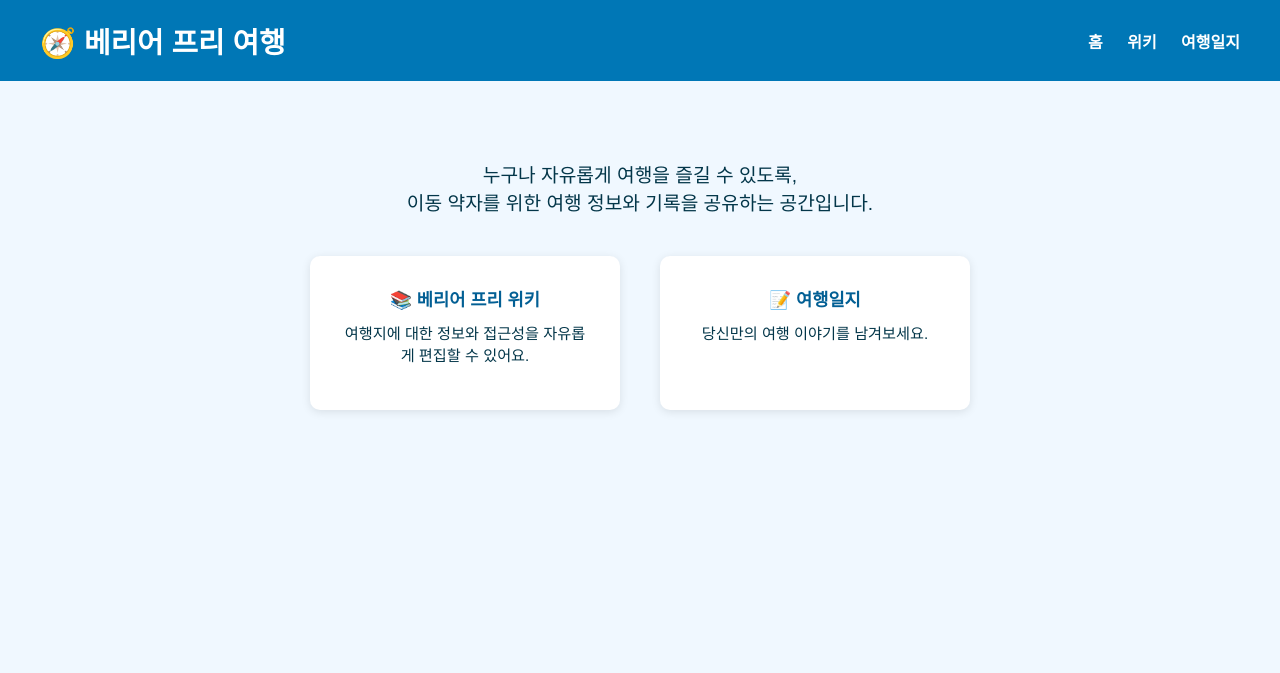
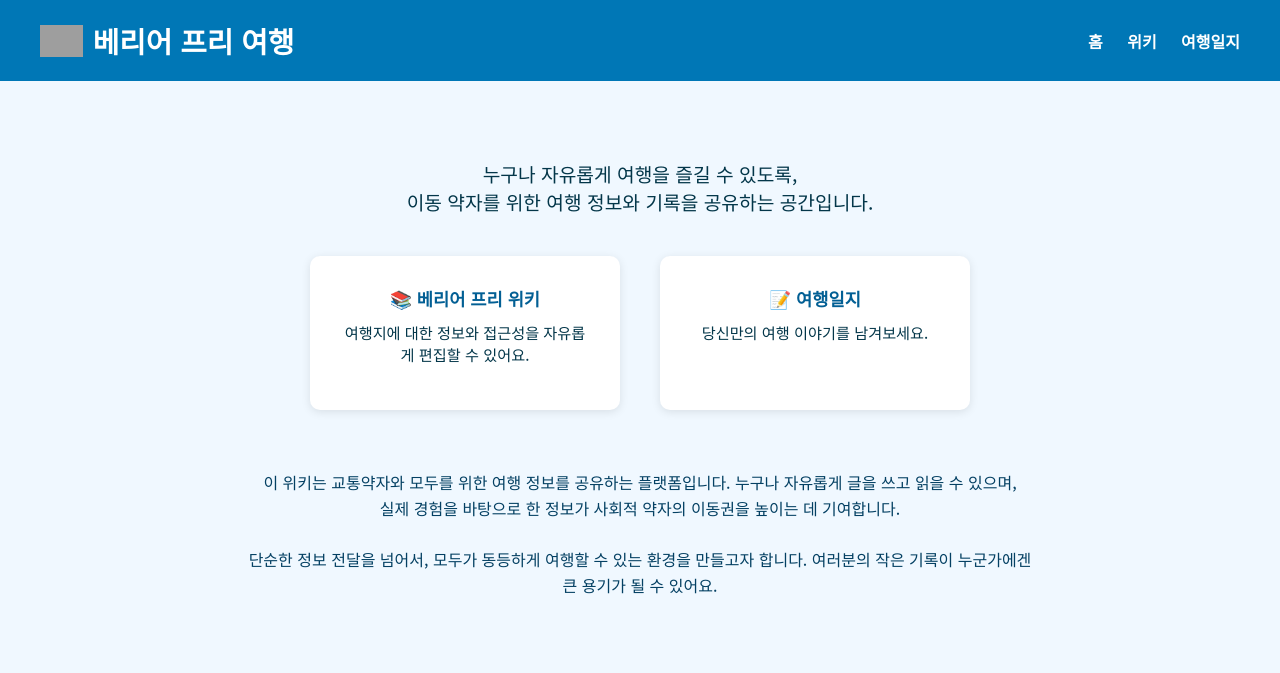
Before and after one commit to woogangster/Barrier-Free, a Flask app: page / in a window 1280 px wide. Shown: the top 673 px of the page. Run offline with Flask 3, Linux system fonts and the light colour scheme; grey boxes are pictures that could not be loaded.

Commit message:
style: 홈화면 디자인 개선 및 소개 내용 추가

```diff
--- a/templates/home.html
+++ b/templates/home.html
@@ -3,10 +3,11 @@
 <head>
   <meta charset="UTF-8">
   <title>베리어 프리 여행</title>
+  <link href="https://fonts.googleapis.com/css2?family=Noto+Sans+KR&display=swap" rel="stylesheet">
   <style>
     body {
       margin: 0;
-      font-family: 'Helvetica Neue', sans-serif;
+      font-family: 'Noto Sans KR', sans-serif;
       background-color: #f0f8ff;
       color: #033649;
     }
@@ -21,6 +22,12 @@
     header h1 {
       margin: 0;
       font-size: 1.8em;
+      display: flex;
+      align-items: center;
+      gap: 10px;
+    }
+    header img {
+      height: 32px;
     }
     nav a {
       color: white;
@@ -64,11 +71,20 @@
       font-size: 1.1em;
       font-weight: bold;
     }
+    .description {
+      margin-top: 60px;
+      font-size: 1em;
+      max-width: 800px;
+      margin-left: auto;
+      margin-right: auto;
+      color: #044063;
+      line-height: 1.6;
+    }
   </style>
 </head>
 <body>
   <header>
-    <h1>🧭 베리어 프리 여행</h1>
+    <h1><img src="https://cdn-icons-png.flaticon.com/512/854/854894.png" alt="logo"> 베리어 프리 여행</h1>
     <nav>
       <a href="/">홈</a>
       <a href="/wiki">위키</a>
@@ -92,6 +108,13 @@
         <p style="margin-top: 10px; font-size: 0.95em;">당신만의 여행 이야기를 남겨보세요.</p>
       </div>
     </div>
+
+    <div class="description">
+      <p>이 위키는 교통약자와 모두를 위한 여행 정보를 공유하는 플랫폼입니다. 누구나 자유롭게 글을 쓰고 읽을 수 있으며,<br>
+      실제 경험을 바탕으로 한 정보가 사회적 약자의 이동권을 높이는 데 기여합니다.<br>
+      <br>
+      단순한 정보 전달을 넘어서, 모두가 동등하게 여행할 수 있는 환경을 만들고자 합니다. 여러분의 작은 기록이 누군가에겐 큰 용기가 될 수 있어요.</p>
+    </div>
   </main>
 </body>
 </html>
```
